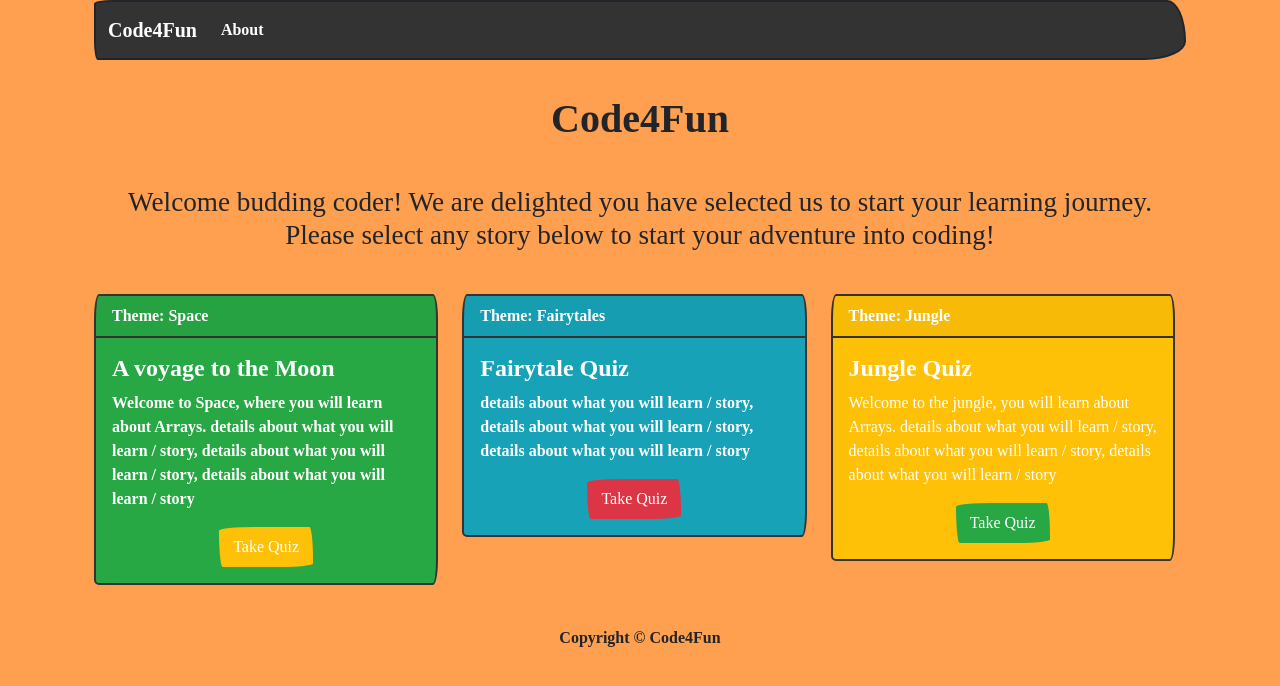
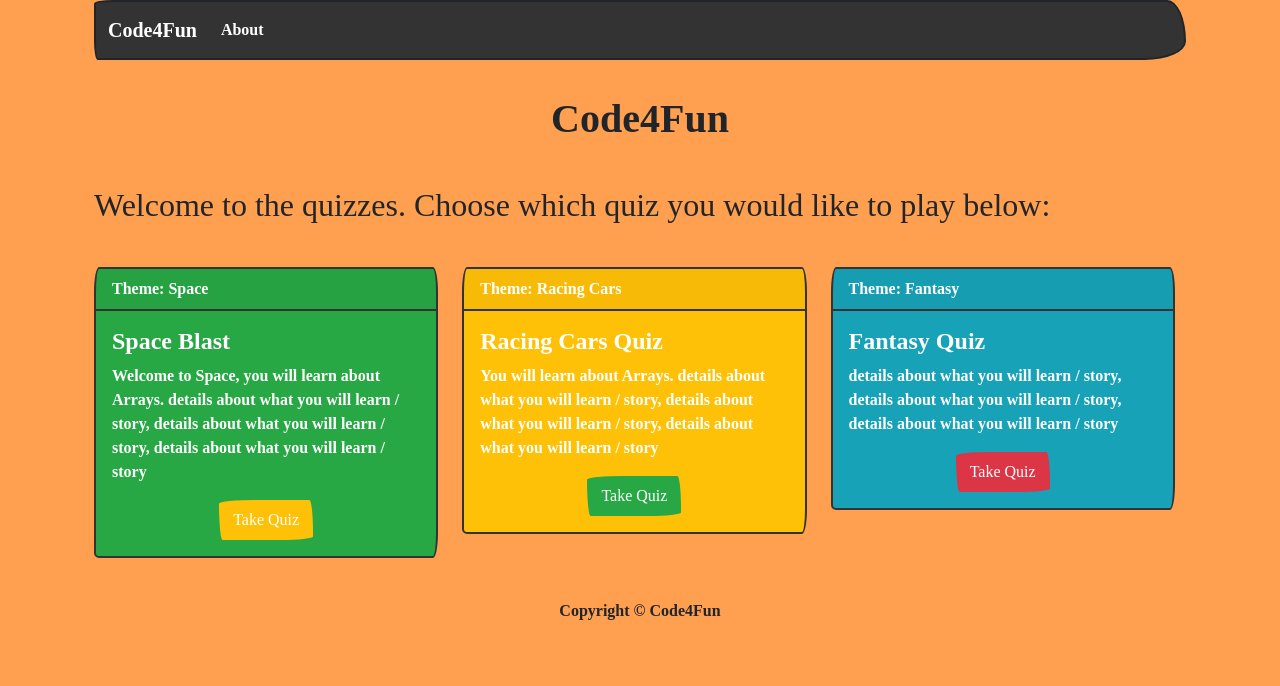
Before and after one commit to moby-codes/makers-final-project, a React (Create React App) app in the folder client/: page / in a window 1280 px wide. Shown: the top 686 px of the page. Built offline with nearby package versions, Linux system fonts and the light colour scheme; a web font is replaced by a local one.

Commit message:
changed route names and db collections to reflect final story themes

```diff
--- a/client/src/App.js
+++ b/client/src/App.js
@@ -8,8 +8,8 @@ import home from "./components/home";
 import { BrowserRouter as Router, Route } from "react-router-dom";
 import SpaceQuiz from "./components/SpaceQuiz";
 import About from "./components/About";
-import Jungle from "./components/Jungle";
-import FairyTale from "./components/FairyTale";
+import Racecar from "./components/RaceCarQuiz";
+import Fantasy from "./components/Fantasy";
 // import Connection from "./db_axios"
 
 export default function App() {
@@ -31,8 +31,8 @@ export default function App() {
           <Route path="/" component={QuizDashboard} exact />
           <Route path="/spacequiz" component={SpaceQuiz} exact />
           <Route path="/about" component={About} exact />
-          <Route path="/junglequiz" component={Jungle} exact />
-          <Route path="/fairytalequiz" component={FairyTale} exact />
+          <Route path="/racecarsquiz" component={Racecar} exact />
+          <Route path="/fantasyquiz" component={Fantasy} exact />
         </Container>
         <footer>
           <Footer />
--- a/client/src/components/FairyTale.jsx
+++ b/client/src/components/Fantasy.jsx
@@ -2,9 +2,9 @@ import React from 'react'
 import { useState } from "react";
 import QuizPage from './QuizPage'
 
-export const FairyTale = () => {
-   const quizTitle = useState('FairyTale Quiz')
-   const currentQuiz = 'fairytale'
+export const Fantasy = () => {
+   const quizTitle = useState('Fantasy Quiz')
+   const currentQuiz = 'fantasy'
    const [currentQuestion, setCurrentQuestion] = useState(0);
 
   return (
@@ -19,4 +19,4 @@ export const FairyTale = () => {
   )
 }
 
-export default FairyTale;
+export default Fantasy;
--- a/client/src/components/QuizDashboard.jsx
+++ b/client/src/components/QuizDashboard.jsx
@@ -3,7 +3,6 @@ import { Container } from "react-bootstrap";
 // import { LinkContainer } from 'react-router-bootstrap';
 import { Link } from 'react-router-dom';
 import Title from "./Title"
-
 
 const QuizDashboard = () => {
 
@@ -16,7 +15,7 @@ const QuizDashboard = () => {
         </Container>
       </div>
       <Container>
-        <h2 id="opening-text"> Welcome budding coder! We are delighted you have selected us to start your learning journey. Please select any story below to start your adventure into coding!</h2>
+        <h2 id="custom-font-2"> Welcome to the quizzes. Choose which quiz  you would like to play below:</h2>
         </Container>
 
 
@@ -25,10 +24,8 @@ const QuizDashboard = () => {
           <div class="card text-white bg-success mb-3">
             <div class="card-header custom-font-2">Theme: Space</div>
               <div class="card-body">
-
-                <h4 class="card-title custom-font-2"><strong>A voyage to the Moon</strong></h4>
-                <p class="card-text custom-font-2">Welcome to Space, where you will learn about Arrays. details about what you will learn / story, details about what you will learn / story, details about what you will learn / story</p>
-
+                <h4 class="card-title custom-font-2"><strong>Space Blast</strong></h4>
+                <p class="card-text custom-font-2">Welcome to Space, you will learn about Arrays. details about what you will learn / story, details about what you will learn / story, details about what you will learn / story</p>
                 <Link to="/spacequiz">
                   <div className="QcardButton">
                     <button type="button" class="custom-font-2 btn btn-warning">Take Quiz</button>
@@ -39,16 +36,34 @@ const QuizDashboard = () => {
         </Container>
       </div>
 
+
+      <div className="qcard">
+      <Container>
+
+          <div class="card text-white bg-warning mb-3">
+            <div class="card-header custom-font-2">Theme: Racing Cars</div>
+              <div class="card-body">
+                <h4 class="card-title custom-font-2"><strong>Racing Cars Quiz</strong></h4>
+                <p class="card-text custom-font-2">You will learn about Arrays. details about what you will learn / story, details about what you will learn / story, details about what you will learn / story</p>
+                <Link to="/racecarsquiz">
+                  <div className="QcardButton">
+                    <button type="button" class="custom-font-2 btn btn-success">Take Quiz</button>
+                  </div>
+                </Link>
+            </div>
+          </div>
+
+        </Container>
+      </div>
+
       <div className="qcard">
         <Container>
           <div class="card text-white bg-info mb-3">
-            <div class="card-header custom-font-2">Theme: Fairytales</div>
+            <div class="card-header custom-font-2">Theme: Fantasy</div>
               <div class="card-body">
-
-                <h4 class="card-title custom-font-2"><strong>Fairytale Quiz</strong></h4>
+                <h4 class="card-title custom-font-2"><strong>Fantasy Quiz</strong></h4>
                 <p class="card-text custom-font-2">details about what you will learn / story, details about what you will learn / story, details about what you will learn / story</p>
-
-                <Link to="/fairytalequiz">
+                <Link to="/fantasyquiz">
                   <div className="QcardButton">
                     <button type="button" class="custom-font-2 btn btn-danger">Take Quiz</button>
                   </div>
@@ -58,24 +73,6 @@ const QuizDashboard = () => {
         </Container>
       </div>
 
-      <div className="qcard">
-      <Container>
-
-          <div class="card text-white bg-warning mb-3">
-            <div class="card-header custom-font-2">Theme: Jungle</div>
-              <div class="card-body">
-                <h4 class="card-title custom-font-2"><strong>Jungle Quiz</strong></h4>
-                <p class="font-weight card-text custom-font-2">Welcome to the jungle, you will learn about Arrays. details about what you will learn / story, details about what you will learn / story, details about what you will learn / story</p>
-                <Link to="/junglequiz">
-                  <div className="QcardButton">
-                    <button type="button" class="custom-font-2 btn btn-success">Take Quiz</button>
-                  </div>
-                </Link>
-            </div>
-          </div>
-
-        </Container>
-      </div>
     </>
   )
 }
--- a/client/src/components/Jungle.jsx
+++ b/client/src/components/RaceCarQuiz.jsx
@@ -2,9 +2,9 @@ import React from 'react'
 import { useState } from "react";
 import QuizPage from './QuizPage'
 
-export const Jungle = () => {
-   const quizTitle = useState('Jungle Quiz')
-   const currentQuiz = 'jungle'
+export const Racecar = () => {
+   const quizTitle = useState('Racecar Quiz')
+   const currentQuiz = 'racecars'
    const [currentQuestion, setCurrentQuestion] = useState(0);
 
   return (
@@ -19,4 +19,4 @@ export const Jungle = () => {
   )
 }
 
-export default Jungle;
+export default Racecar;
```
Also changed, not shown: 1 other file (tests, documents, lock files or other folders).
